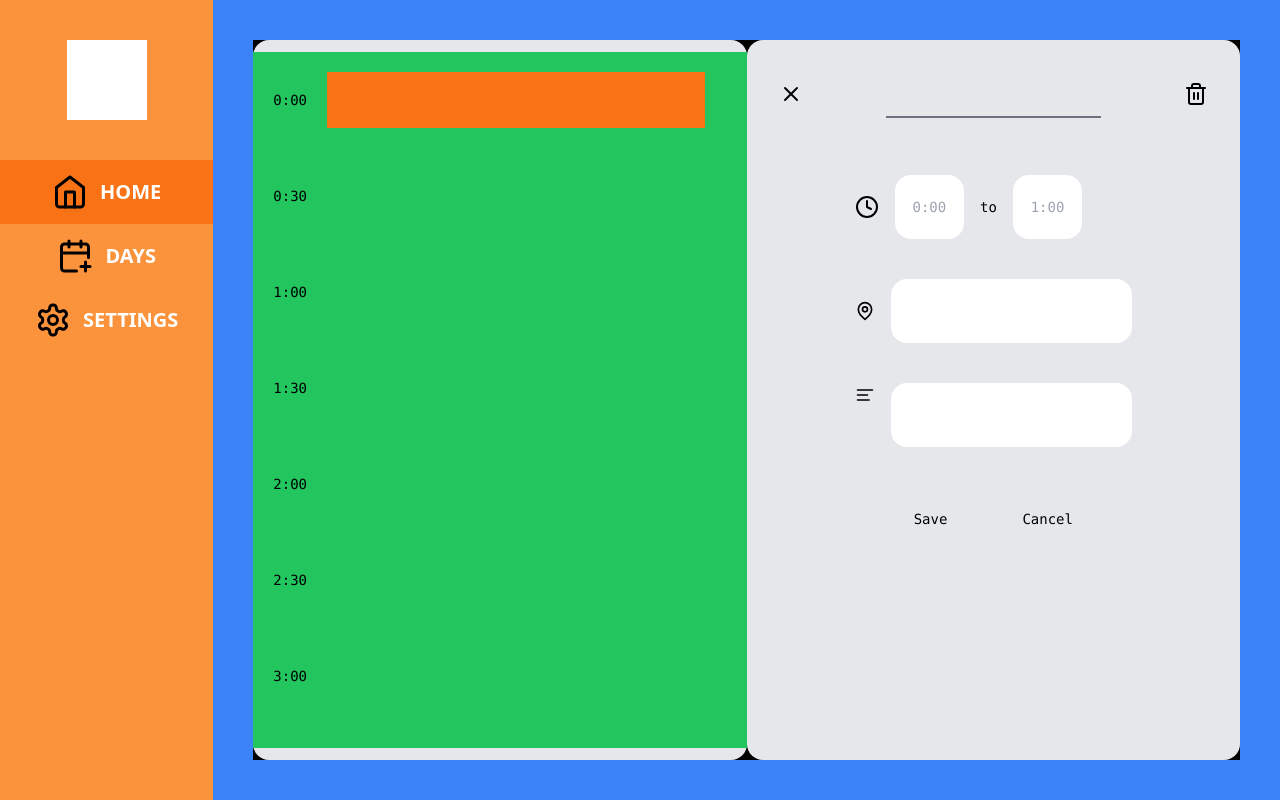
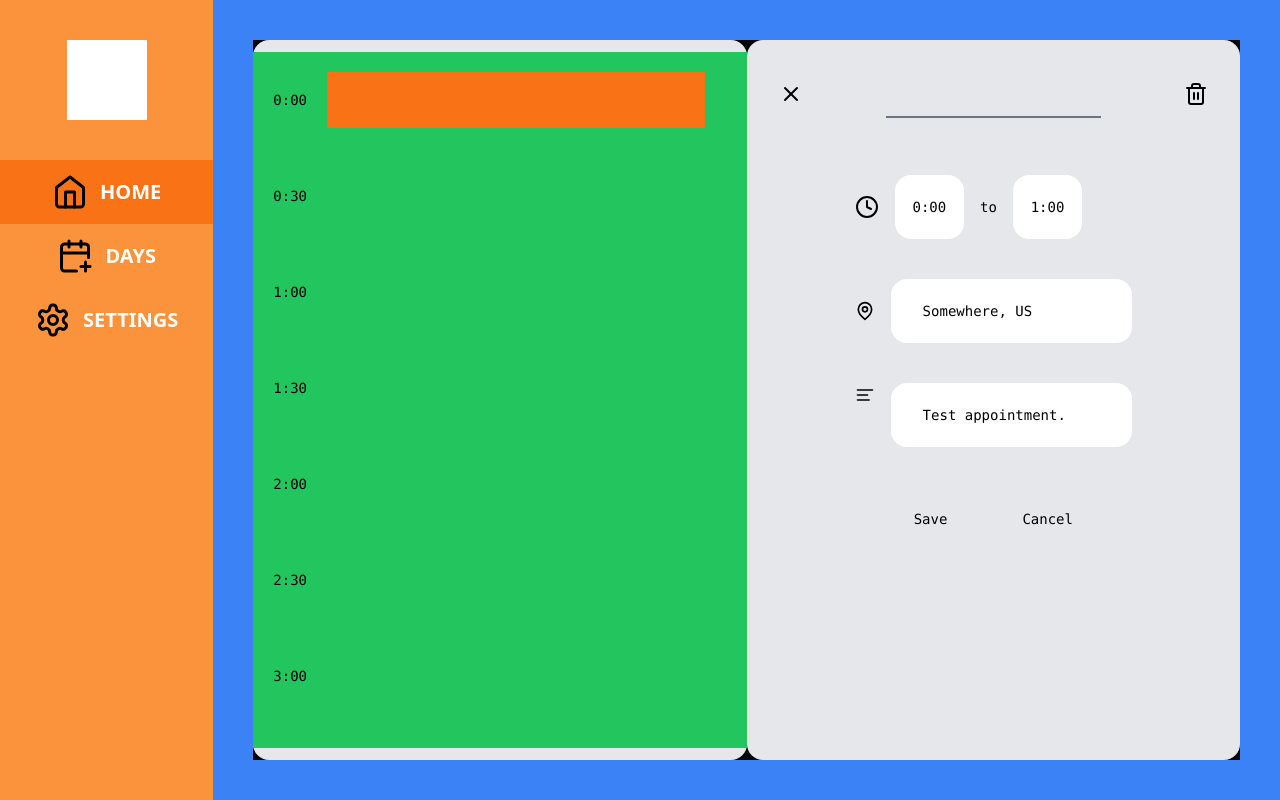
Before and after one commit to ouckah/one-day, a Next.js app: page / in a window 1280 px wide. Both pictures are taken after a click on the button "0:00". Built offline with nearby package versions, Linux system fonts and the light colour scheme.

Commit message:
✨ saveable input fields

```diff
--- a/components/Day Scheduler/index.tsx
+++ b/components/Day Scheduler/index.tsx
@@ -20,8 +20,13 @@ export const DayScheduler = () => {
     ];
 
     const [selected, setSelected] = useState<{
-        start: string; end: string
+        start: string; end: string, location: string, description: string,
     }>();
+    const [selectedStartTime, setSelectedStartTime] = useState("");
+    const [selectedEndTime, setSelectedEndTime] = useState("");
+    const [selectedLocation, setSelectedLocation] = useState("");
+    const [selectedDescription, setSelectedDescription] = useState("");
+
     const [state, setState] = useState<{
         appointments: { [key: string]: { start: string; end: string, location: string, description: string } };
         startTimes: string[];
@@ -88,11 +93,19 @@ export const DayScheduler = () => {
     const selectAppointment = (key: string) => {
         const appointment = state.appointments[key];
         setSelected(appointment);
+        setAppointmentFields(appointment);
+    }
+
+    const setAppointmentFields = (data: { start: string; end: string, location: string, description: string }) => {
+        setSelectedStartTime(data.start);
+        setSelectedEndTime(data.end);
+        setSelectedLocation(data.location);
+        setSelectedDescription(data.description);
     }
 
     const clearSelectedAppointment = () => {
         if (!selected) return;
-        setSelected({start: '', end: ''});
+        setSelected({start: '', end: '', location: '', description: ''});
     }
 
     const deleteSelectedAppointment = () => {
@@ -123,12 +136,27 @@ export const DayScheduler = () => {
         if (!selected) return;
         const appointmentKey = selected.start;
 
-        // TODO:    save appointment information on selected form to state
-        // TODO:    and update state
+        // update selected appointment
+        const updatedAppointments = state.appointments;
+        updatedAppointments[appointmentKey] = {
+            start: selectedStartTime,
+            end: selectedEndTime,
+            location: selectedLocation,
+            description: selectedDescription
+        };
+
+        // update state
+        setState({
+            ...state,
+            appointments: updatedAppointments,
+        });
+
     }
 
     useEffect(() => {
-        selected ? (selectAppointment(selected.start)) : (null)
+        selected?.start ? (
+            selectAppointment(selected.start)
+        ) : (null)
     }, [selected])
 
     return (
@@ -159,7 +187,7 @@ export const DayScheduler = () => {
 
                 <div className="flex flex-col justify-start items-start w-1/2 h-full bg-gray-200 rounded-2xl p-3">
                     {
-                        selected ? (
+                        selected?.start ? (
                             <>
 
                                 <div className="flex flex-row justify-between items-center w-full h-24 px-5">
@@ -174,11 +202,15 @@ export const DayScheduler = () => {
                                         <input
                                             className="flex text-center w-1/4 h-full rounded-2xl focus:outline-none"
                                             placeholder={selected.start}
+                                            onChange={(e) => setSelectedStartTime(e.target.value)}
+                                            value={selectedStartTime}
                                         />
                                         <h1>to</h1>
                                         <input
                                             className="flex text-center w-1/4 h-full rounded-2xl focus:outline-none"
                                             placeholder={selected.end}
+                                            onChange={(e) => setSelectedEndTime(e.target.value)}
+                                            value={selectedEndTime}
                                         />
                                     </div>
 
@@ -186,7 +218,9 @@ export const DayScheduler = () => {
                                         <MapPin />
                                         <input
                                             className="flex w-full h-full rounded-2xl p-8 focus:outline-none"
-                                            placeholder={""}
+                                            placeholder={selected.location}
+                                            onChange={(e) => setSelectedLocation(e.target.value)}
+                                            value={selectedLocation}
                                         />
                                     </div>
 
@@ -194,12 +228,14 @@ export const DayScheduler = () => {
                                         <AlignLeft />
                                         <input
                                             className="flex w-full h-full rounded-2xl p-8 focus:outline-none"
-                                            placeholder={""}
+                                            placeholder={selected.description}
+                                            onChange={(e) => setSelectedDescription(e.target.value)}
+                                            value={selectedDescription}
                                         />
                                     </div>
 
                                     <div className="flex flex-row justify-evenly items-center w-full h-16 gap-4">
-                                        <button>Save</button>
+                                        <button onClick={saveSelectedAppointment}>Save</button>
                                         <button>Cancel</button>
                                     </div>
                                 </div>
```
